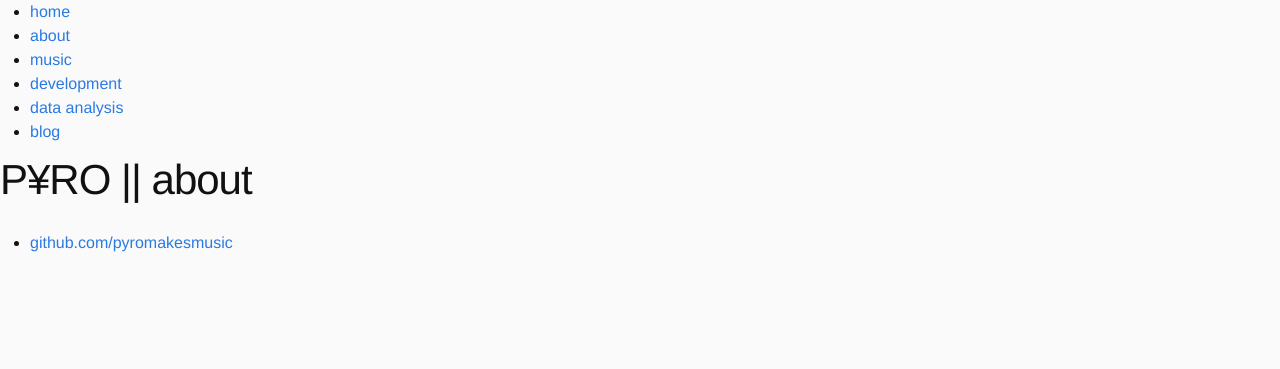
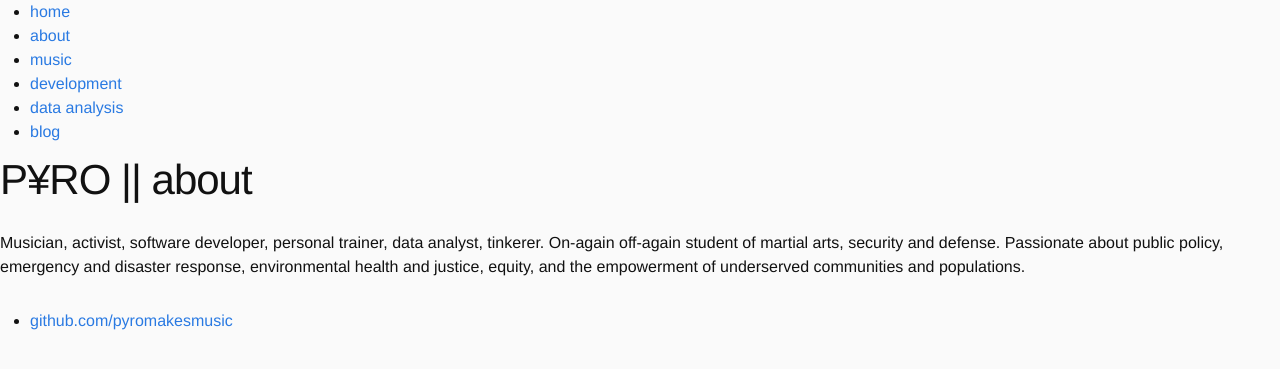
Before and after one commit to pyromakesmusic/pyromakesmusic.github.io, a Jekyll site: the page built from docs/about/index.html, in a window 1280 px wide. Shown: the top 369 px of the page. Built offline with Jekyll 4.4.1, drawn with Linux system fonts in a browser that asks for light colours.

Commit message:
added more to about page

```diff
--- a/docs/about/index.html
+++ b/docs/about/index.html
@@ -2,3 +2,7 @@
 layout: page
 title: P¥RO || about
 ---
+
+Musician, activist, software developer, personal trainer, data analyst, tinkerer. On-again off-again student of martial
+arts, security and defense. Passionate about public policy, emergency and disaster response, environmental health and
+justice, equity, and the empowerment of underserved communities and populations.
```
